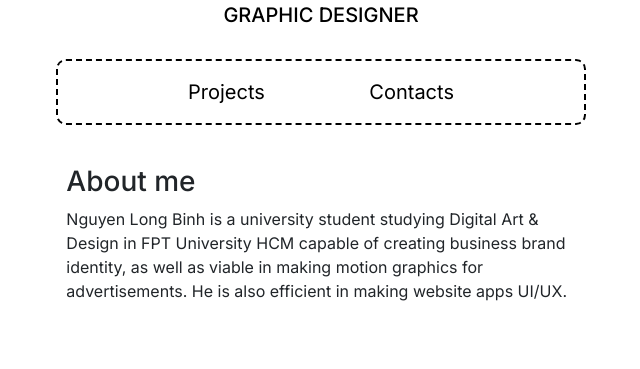
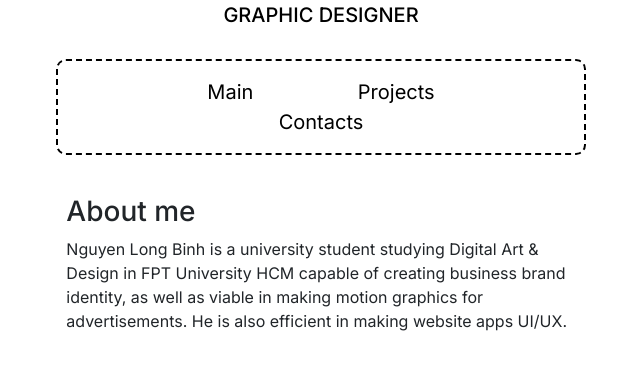
Before and after one commit to adamng04/longbinhcelestial, a plain HTML site: page index.html in a window 1280 px wide. Shown: the part 241-610 px from the top of the page, without its empty margins (319-959 px from the left). Drawn offline with nearby package versions, Linux system fonts and the light colour scheme.

Commit message:
Updated website with images 2.0

```diff
--- a/index.html
+++ b/index.html
@@ -23,6 +23,7 @@
     <br>
     <div class="nav row">
       <div class="navsquare p-3  col-xl-5 col-md-5 mx-auto">
+        <a href="#about">Main</a>
         <a href="#a">Projects</a>
         <a href="#b">Contacts</a>
       </div>
```
